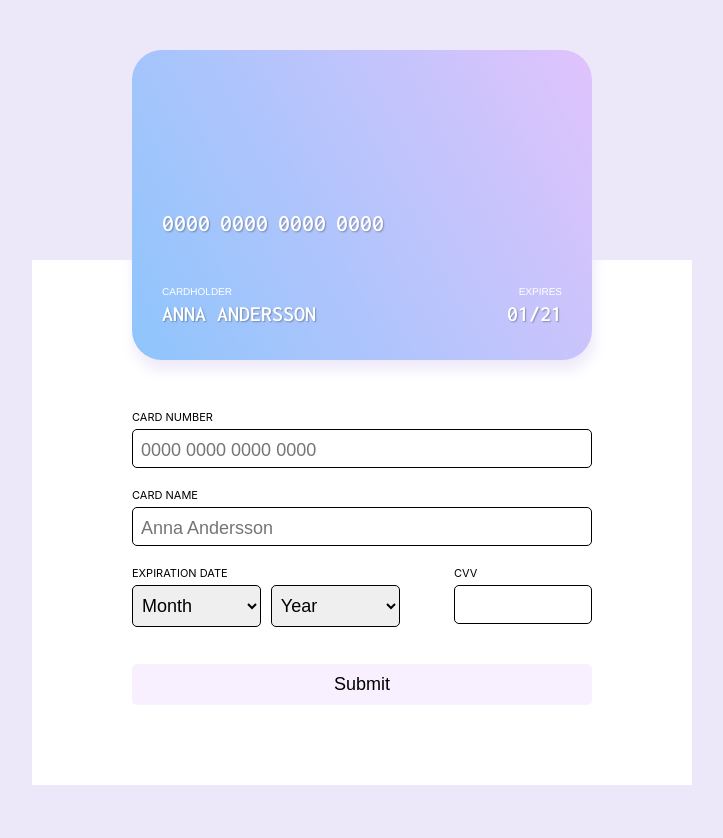
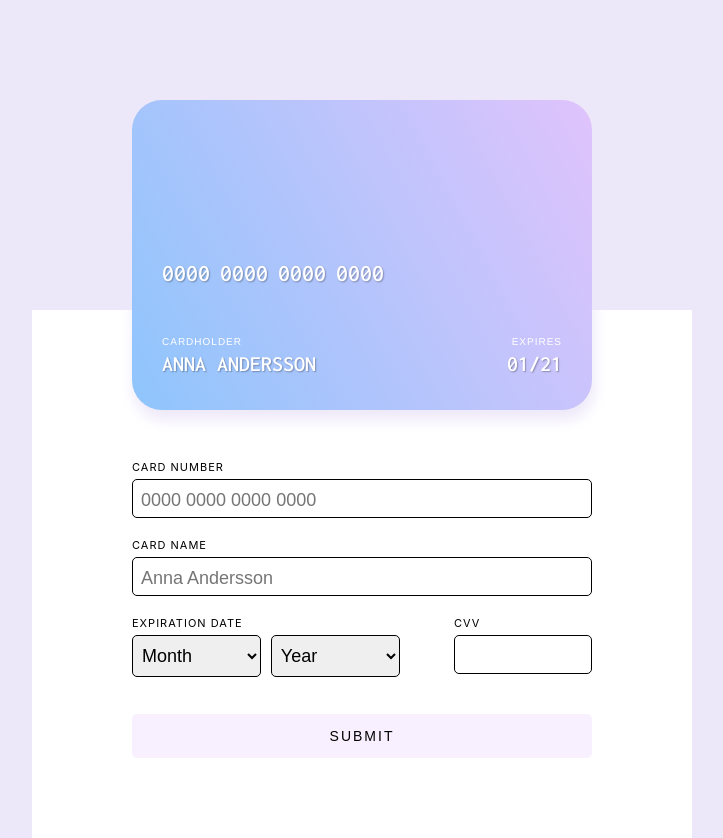
Before and after one commit to karinnordkvist/Queenslab, a React (Create React App) app: page / in a window 1280 px wide. Shown: the whole page, without its empty margins (278-1001 px from the left). Built offline with nearby package versions, Linux system fonts and the light colour scheme.

Commit message:
Some final changes

```diff
--- a/public/index.html
+++ b/public/index.html
@@ -15,7 +15,7 @@
       href="https://fonts.googleapis.com/css2?family=Inconsolata:wght@400;500;600;700;800&display=swap"
       rel="stylesheet"
     />
-    <title>React App</title>
+    <title>Credit card by Karin</title>
   </head>
   <body>
     <noscript>You need to enable JavaScript to run this app.</noscript>
--- a/src/App.js
+++ b/src/App.js
@@ -1,5 +1,5 @@
 import React from 'react';
-import styled from 'styled-components';
+import styled from 'styled-components/macro';
 import { Provider } from 'react-redux';
 import { combineReducers, configureStore } from '@reduxjs/toolkit';
 
@@ -30,5 +30,5 @@ const Wrapper = styled.div`
   flex-direction: column;
   align-items: center;
   justify-content: center;
-  transform: translateY(-50px);
+  /* transform: translateY(-50px); */
 `;
--- a/src/components/card.js
+++ b/src/components/card.js
@@ -1,5 +1,5 @@
 import React from 'react';
-import styled from 'styled-components';
+import styled from 'styled-components/macro';
 import { useSelector } from 'react-redux';
 
 export const Card = () => {
@@ -58,6 +58,7 @@ const MiniHeader = styled.p`
   font-family: 'Helvetica';
   font-weight: 400;
   font-size: 10px;
+  letter-spacing: 1px;
   margin: 0;
   display: ${(props) => (props.cvv ? 'none' : 'block')};
 `;
--- a/src/components/form.js
+++ b/src/components/form.js
@@ -1,5 +1,5 @@
 import React, { useState, useEffect } from 'react';
-import styled from 'styled-components';
+import styled from 'styled-components/macro';
 import { useDispatch } from 'react-redux';
 import { details } from '../reducers/details';
 
@@ -60,7 +60,18 @@ export const Form = () => {
 
   const handleSubmit = (event) => {
     event.preventDefault();
-    console.log('Submitted!');
+    console.log({
+      CardNumber: number,
+      CardName: name,
+      CardExpiration: `${month}/${year}`,
+      Cvv: cvv,
+    });
+    setNumber('');
+    setName('');
+    setMonth('');
+    setYear('');
+    setCvv('');
+    setDisabled(true);
   };
   // ----------------------------------------------
 
@@ -159,6 +170,7 @@ const FormWrapper = styled.div`
   label {
     text-transform: uppercase;
     font-size: 11px;
+    letter-spacing: 1px;
   }
 
   select {
@@ -206,9 +218,12 @@ const CvvInput = styled(TextInput)`
 `;
 
 const SubmitButton = styled.button`
-  padding: 10px 8px;
+  padding: 14px 8px;
   font-size: 18px;
   margin-top: 20px;
+  font-size: 14px;
+  text-transform: uppercase;
+  letter-spacing: 2px;
   cursor: ${(props) => (props.disabled ? 'not-allowed' : 'pointer')};
   background: ${(props) => (props.disabled ? '#F8F0FF' : '#8EC5FC')};
   background-image: ${(props) =>
```
Also changed, not shown: src/setupTests.js (deleted, +0 -5 lines).
